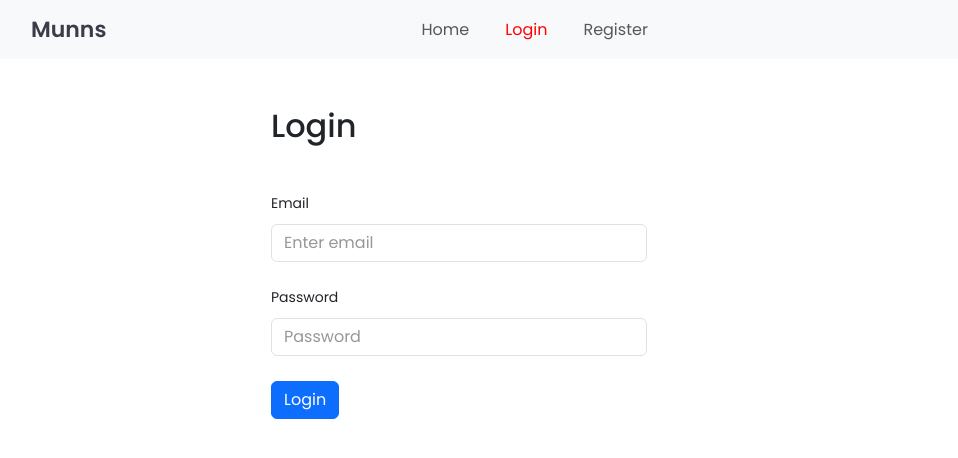
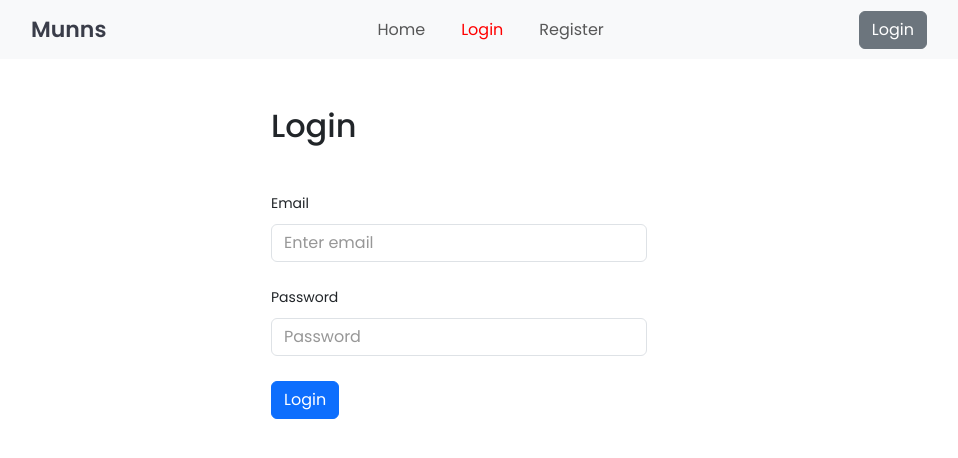
Before and after one commit to free-guru/vue-firebase-auth, a Vue app: page /login in a window 1280 px wide. Shown: the top 458 px of the page, without its empty margins (181-1139 px from the left). Built offline with nearby package versions, Linux system fonts and the light colour scheme.

Commit message:
full auth with auto logout --done

```diff
--- a/src/App.vue
+++ b/src/App.vue
@@ -10,6 +10,18 @@ export default {
   name: "App",
   components: {
     TheHeader,
+  },
+  computed: {
+    didAutoLogout() {
+      return this.$store.getters.didAutoLogout;
+    },
+  },
+  watch: {
+    didAutoLogout(oldValue, newVal) {
+      if (newVal && newVal != oldValue) {
+        this.$router.replace("/");
+      }
+    },
   },
   created() {
     this.$store.dispatch("tryLogin");
--- a/src/components/TheHeader.vue
+++ b/src/components/TheHeader.vue
@@ -18,6 +18,12 @@
           </li>
         </ul>
       </div>
+      <router-link
+        v-if="!auth"
+        to="/login"
+        class="btn btn-secondary text-white"
+        >Login</router-link
+      >
       <router-link
         v-if="auth"
         to="/dashboard"
--- a/src/store/modules/auth/actions.js
+++ b/src/store/modules/auth/actions.js
@@ -108,4 +108,9 @@ export default {
       userId: null,
     });
   },
+
+  autoLogout(context) {
+    context.dispatch("logout");
+    context.commit("didAutoLogout");
+  },
 };
--- a/src/store/modules/auth/getters.js
+++ b/src/store/modules/auth/getters.js
@@ -5,4 +5,7 @@ export default {
   isAuth(state) {
     return !!state.token;
   },
+  didAutoLogout(state) {
+    return state.didAutoLogout;
+  },
 };
--- a/src/store/modules/auth/index.js
+++ b/src/store/modules/auth/index.js
@@ -7,10 +7,11 @@ export default {
     return {
       token: null,
       userId: null,
-      tokenExpiration: null
-    }
+      tokenExpiration: null,
+      didAutoLogout: false,
+    };
   },
   getters,
   mutations,
-  actions
-}
+  actions,
+};
--- a/src/store/modules/auth/mutations.js
+++ b/src/store/modules/auth/mutations.js
@@ -4,4 +4,7 @@ export default {
     state.userId = payload.userId;
     state.tokenExpiration = payload.expiresIn;
   },
+  didAutoLogout(state) {
+    state.didAutoLogout = true;
+  },
 };
```
